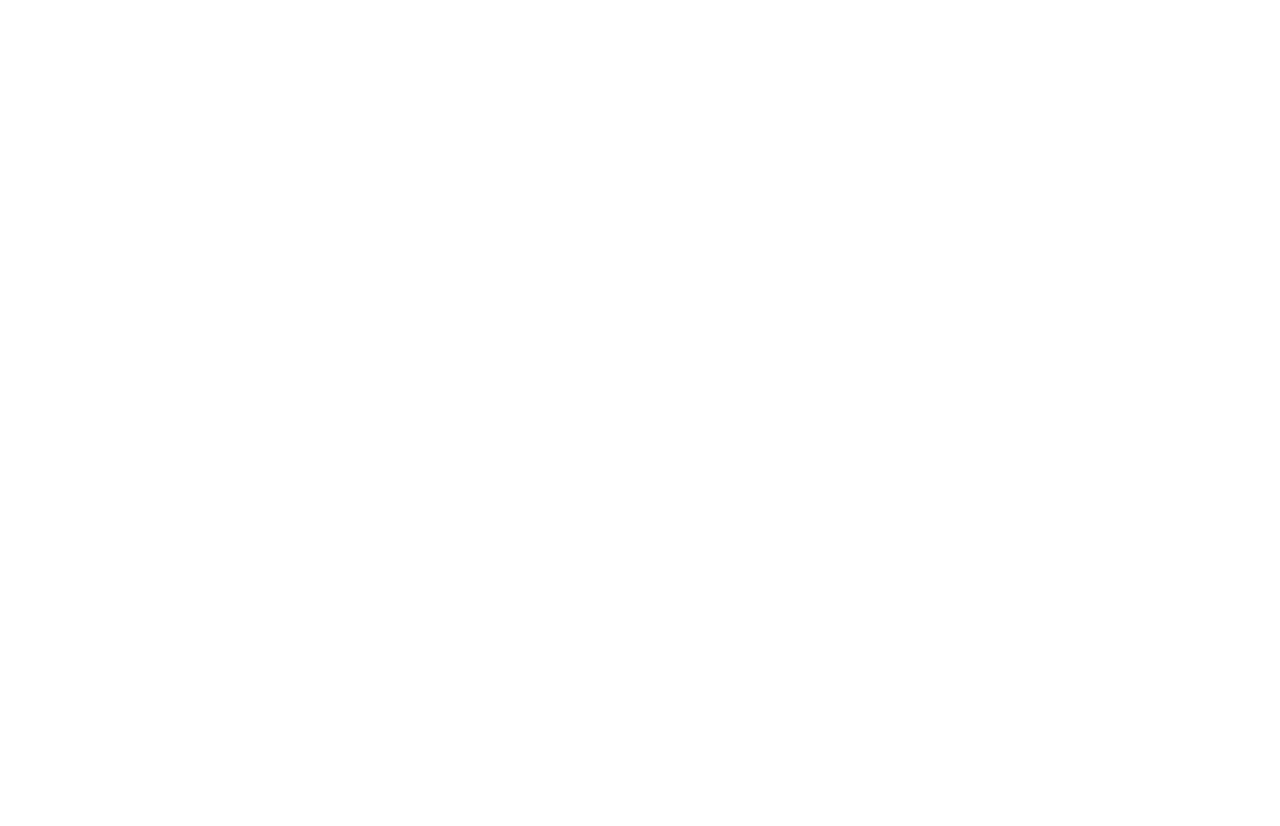
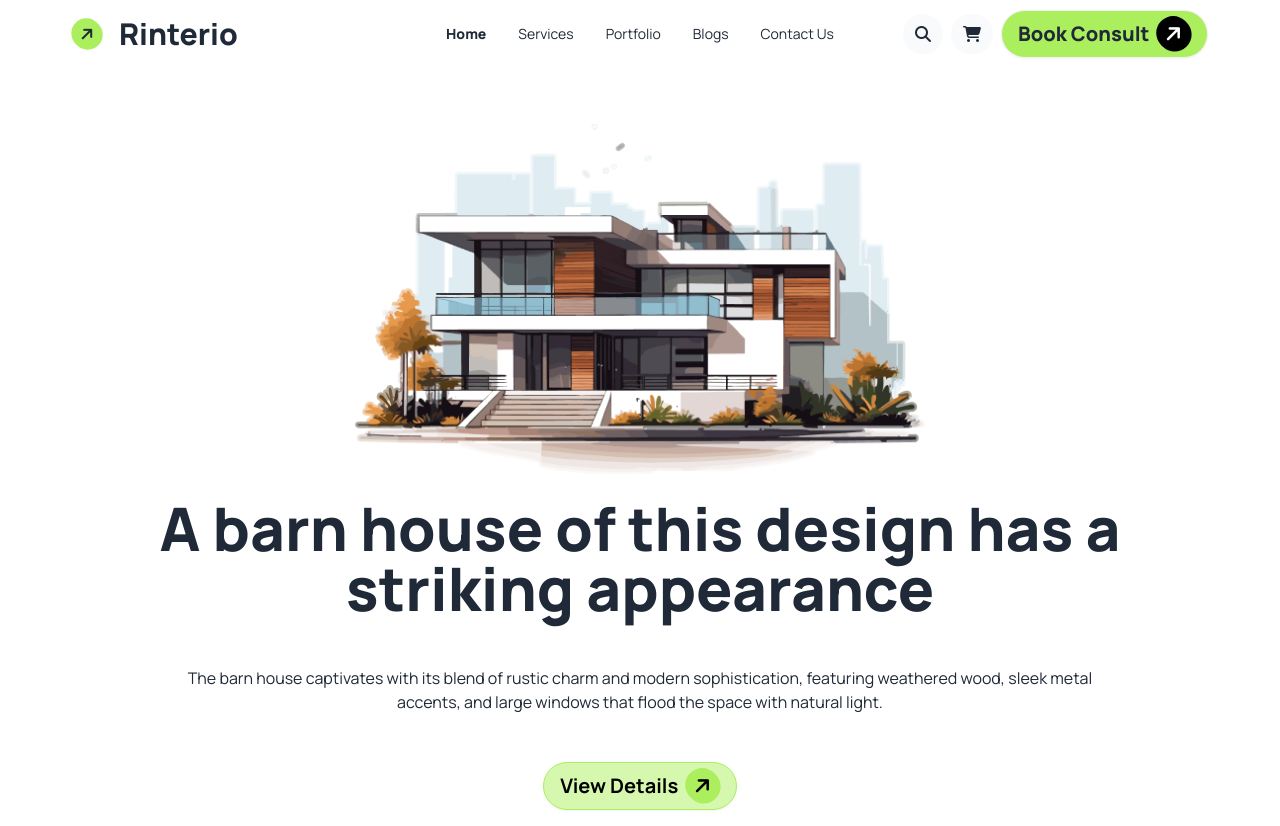
Before and after one commit to mtowfiq/Assignment-3, a plain HTML site: page index.html in a window 1280 px wide. Before the commit the page ends 800 px from the top, so only its background shows below. Drawn offline with nearby package versions, Linux system fonts and the light colour scheme.

Commit message:
Done with navbar and hero section

```diff
--- a/index.html
+++ b/index.html
@@ -14,15 +14,88 @@
             extend: {
               colors: {
                 clifford: '#da373d',
+                'primary': 'rgb(171, 239, 95);'
               }
             }
           }
         }
       </script>
+      <!-- Font Awesome CDN -->
+      <script src="https://kit.fontawesome.com/50e42a37b2.js" crossorigin="anonymous"></script>
+      <!-- Google fonts -->
+      <link rel="preconnect" href="https://fonts.googleapis.com">
+      <link rel="preconnect" href="https://fonts.gstatic.com" crossorigin>
+      <link href="https://fonts.googleapis.com/css2?family=Manrope:wght@200..800&display=swap" rel="stylesheet">
+      <style>
+        .manrope-font {
+                    font-family: "Manrope", sans-serif;
+                    font-optical-sizing: auto;
+                    font-style: normal;
+                    }
+      </style>
 </head>
-<body>
-    <header>
+<body class="manrope-font">
+    <header style="background-color: linear-gradient(0.00deg, rgb(255, 255, 255),rgba(255, 255, 255, 0) 100%);">
+        <!-- Navbar -->
+        <nav class="max-w-6xl mx-auto items-center mb-10">
+            <div class="navbar">
+              <div class="navbar-start">
+                <i class="fa-solid fa-arrow-right -rotate-45 bg-primary rounded-full p-2 font-semibold"></i>
+                <a class="btn btn-ghost text-3xl font-extrabold">Rinterio</a>
+              </div>
+              <div class="navbar-center lg:space-x-9 md:space-x-6 hidden lg:flex">
+                <ul class="menu menu-horizontal px-1">
+                  <li><a class="font-extrabold">Home</a></li>
+                  <li><a>Services</a></li>
+                  <li><a>Portfolio</a></li>
+                  <li><a>Blogs</a></li>
+                  <li><a>Contact Us</a></li>
+                </ul>
+              </div>
+              <div class="navbar-end">
+                <div class="lg:hidden">
+                  <div tabindex="0" role="button" class="btn btn-ghost">
+                    <svg
+                      xmlns="http://www.w3.org/2000/svg"
+                      class="h-5 w-5"
+                      fill="none"
+                      viewBox="0 0 24 24"
+                      stroke="currentColor">
+                      <path
+                        stroke-linecap="round"
+                        stroke-linejoin="round"
+                        stroke-width="2"
+                        d="M4 6h16M4 12h8m-8 6h16" />
+                    </svg>
+                  </div>
+                </div>
+                <div class="hidden lg:flex lg:justify-between lg:space-x-2 lg:items-center">
+                    <!-- <i class="fa-thin fa-magnifying-glass"></i> -->
+                    <i class="fa-solid fa-magnifying-glass p-3 bg-gray-50 rounded-full"></i>
+                    <i class="fa-solid fa-cart-shopping p-3 bg-gray-50 rounded-full"></i>
+                  <a class="btn bg-primary rounded-full text-xl font-extrabold">Book Consult <i class="fa-solid fa-arrow-right -rotate-45 bg-black font-semibold text-white rounded-full p-2"></i></a>
+                </div>
+              </div>
+            </div>
+          </nav>
 
+        <!-- Hero section -->
+         <section class="max-w-6xl mx-auto">
+            <div class="hero">
+                <div class="hero-content text-center">
+                  <div class="space-y-6">
+                    <div class="flex justify-center">
+                        <img src="assets/banner.png" alt="">
+                    </div>
+                    <h1 class="text-6xl font-extrabold">A barn house of this design has a <br> striking appearance</h1>
+                    <p class="py-6">
+                        The barn house captivates with its blend of rustic charm and modern sophistication, featuring weathered wood, sleek metal <br> accents, and large windows that flood the space with natural light.
+                    </p>
+                    <button style="background-color: rgba(171, 239, 95, 0.5);" class="btn btn-primary rounded-full font-bold text-xl border border-primary text-black">View Details <i class="fa-solid fa-arrow-right -rotate-45 bg-primary rounded-full p-2 text-black font-semibold"></i></button>
+                  </div>
+                </div>
+              </div>
+         </section>
     </header>
     <main>
 
```
Also changed, not shown: assets/Rectangle.png (added), assets/Vector.png (added), assets/article1.png (added), assets/article2.png (added), assets/article3.png (added), assets/banner.png (added), assets/bg.jpg (added), assets/budget-planning.png (added), assets/commercial.png (added), assets/concept.png (added), assets/flow-chart.png (added), assets/img1.png (added), assets/img2.png (added), assets/img3.png (added), 4 more files.
